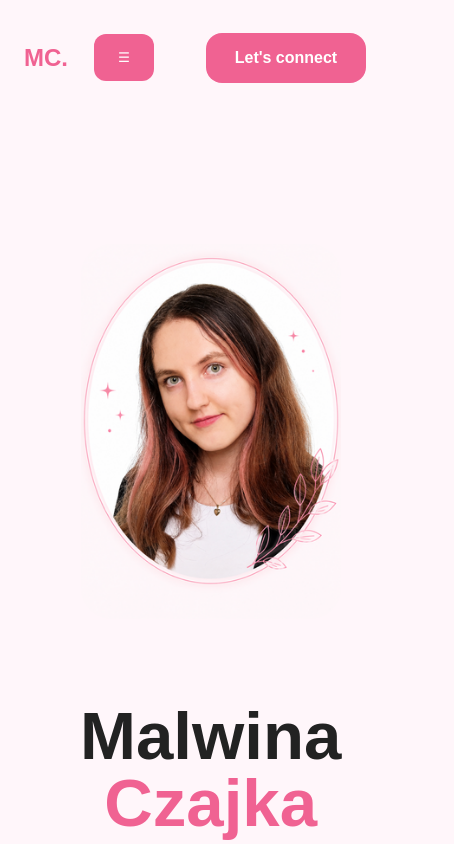
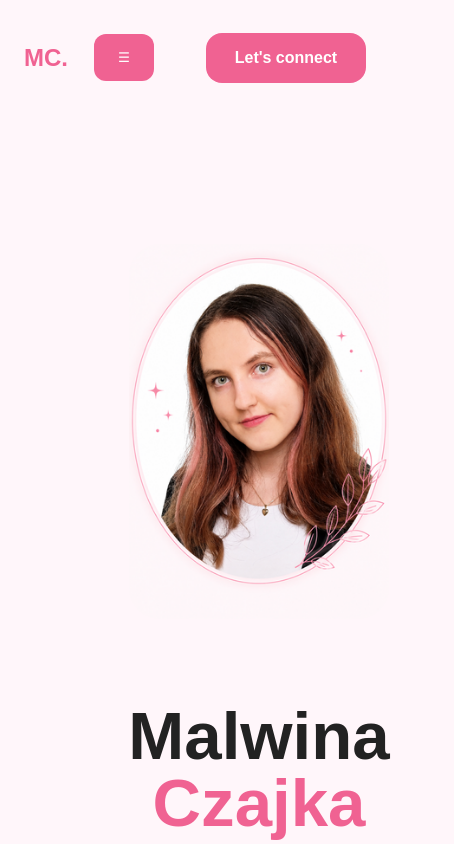
Before and after one commit to Mal-wina/Portfolio, a React (Vite) app in the folder portfolio/: page / in a window 390 px wide. Shown: the top 844 px of the page, 454 px wide, since content can reach past the window. Built offline with nearby package versions, Linux system fonts and the light colour scheme.

Commit message:
changed css for mobile

```diff
--- a/portfolio/src/App.css
+++ b/portfolio/src/App.css
@@ -1018,7 +1018,6 @@
 
 @media (max-width: 768px) {
   body {
-    width: 100%;
     overflow-x: hidden;
   }
 
@@ -1028,10 +1027,12 @@
   .skills-section,
   .github-section,
   .contact-section {
-    width: 100%;
-    max-width: 100%;
-    padding-left: 1rem;
-    padding-right: 1rem;
+    width: 100vw;
+    max-width: 100vw;
+    padding-left: 0.75rem;
+    padding-right: 0.75rem;
+    margin-left: 0;
+    margin-right: 0;
   }
 
   .about-card,
@@ -1039,42 +1040,33 @@
   .skills-card,
   .learning-card,
   .github-card,
-  .contact-container,
-  .contact-info-card,
-  .contact-form {
-    width: 100%;
-    max-width: 100%;
+  .contact-container {
+    width: calc(100vw - 1.5rem);
+    max-width: calc(100vw - 1.5rem);
+    margin-left: auto;
+    margin-right: auto;
   }
 
-  .about-card,
-  .contact-container {
-    padding: 1.2rem;
-  }
-
-  .about-boxes,
-  .projects-grid,
-  .skills-grid {
-    width: 100%;
-    grid-template-columns: 1fr;
-  }
-
+  .contact-info-card,
+  .contact-form,
   .about-box {
     width: 100%;
     max-width: 100%;
   }
 
-  .learning-card {
-    padding: 1.5rem;
+  .contact-container {
+    grid-template-columns: 1fr;
+    padding: 1rem;
   }
 
-  .contact-item {
-    flex-direction: row;
-    align-items: center;
-    overflow-wrap: anywhere;
+  .about-card {
+    grid-template-columns: 1fr;
+    padding: 1rem;
   }
 
-  .contact-item a {
-    overflow-wrap: anywhere;
-    word-break: break-word;
+  .projects-grid,
+  .skills-grid,
+  .about-boxes {
+    grid-template-columns: 1fr;
   }
 }
```
